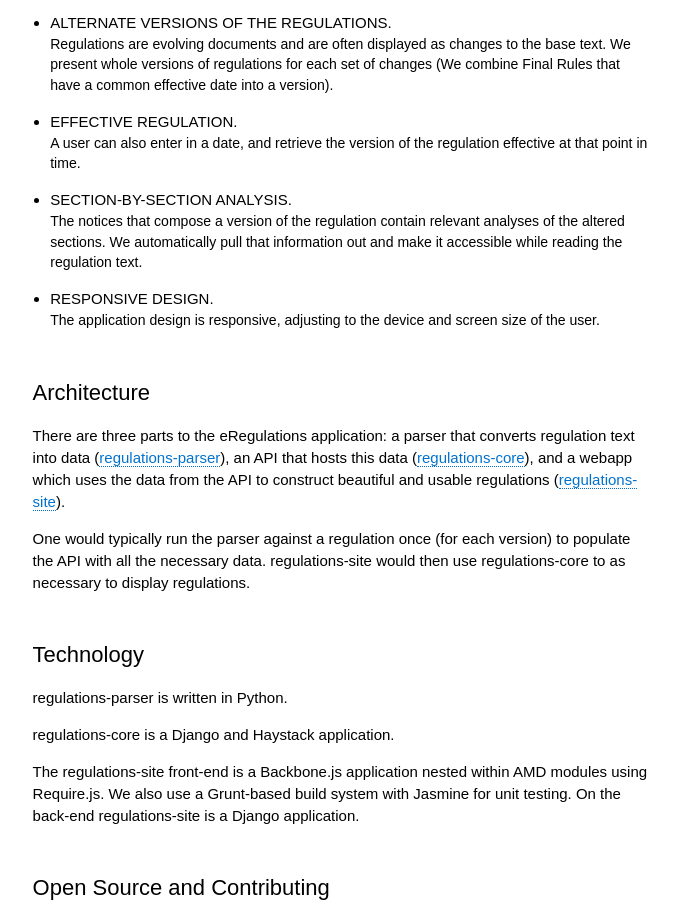
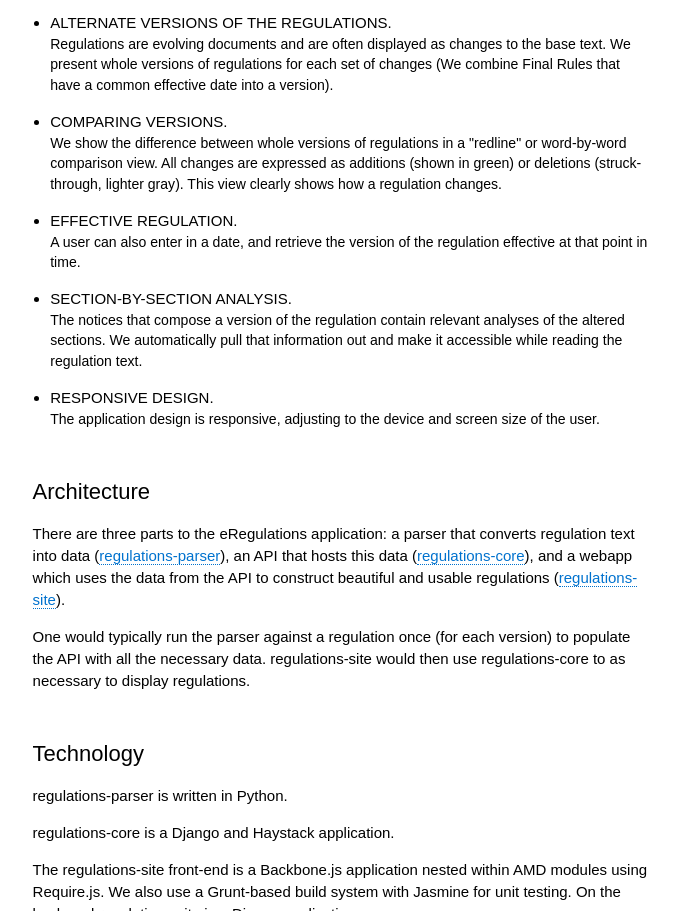
Before and after one commit to khandelwal/eregulations, a plain HTML site: page index.html in a window 1280 px wide. Shown: the part 954-1865 px from the top of the page, without its empty margins (451-1129 px from the left). Drawn offline with Linux system fonts and the light colour scheme; a web font is replaced by a local one.

Commit message:
Document the diff view feature

```diff
--- a/index.html
+++ b/index.html
@@ -139,6 +139,16 @@ Also, you can see more of our code at https://github.com/cfpb
         of changes (We combine Final Rules that have a common effective date
         into a version). </p>
       </li>
+      <li>
+        <h4>Comparing versions.</h4>
+
+        <p>
+        We show the difference between whole versions of regulations in a
+        "redline" or word-by-word comparison view. All changes are expressed as
+        additions (shown in green) or deletions (struck-through, lighter gray).
+        This view clearly shows how a regulation changes.
+        </p>
+      </li>
 
       <li>
         <h4>Effective regulation.</h4>
```
